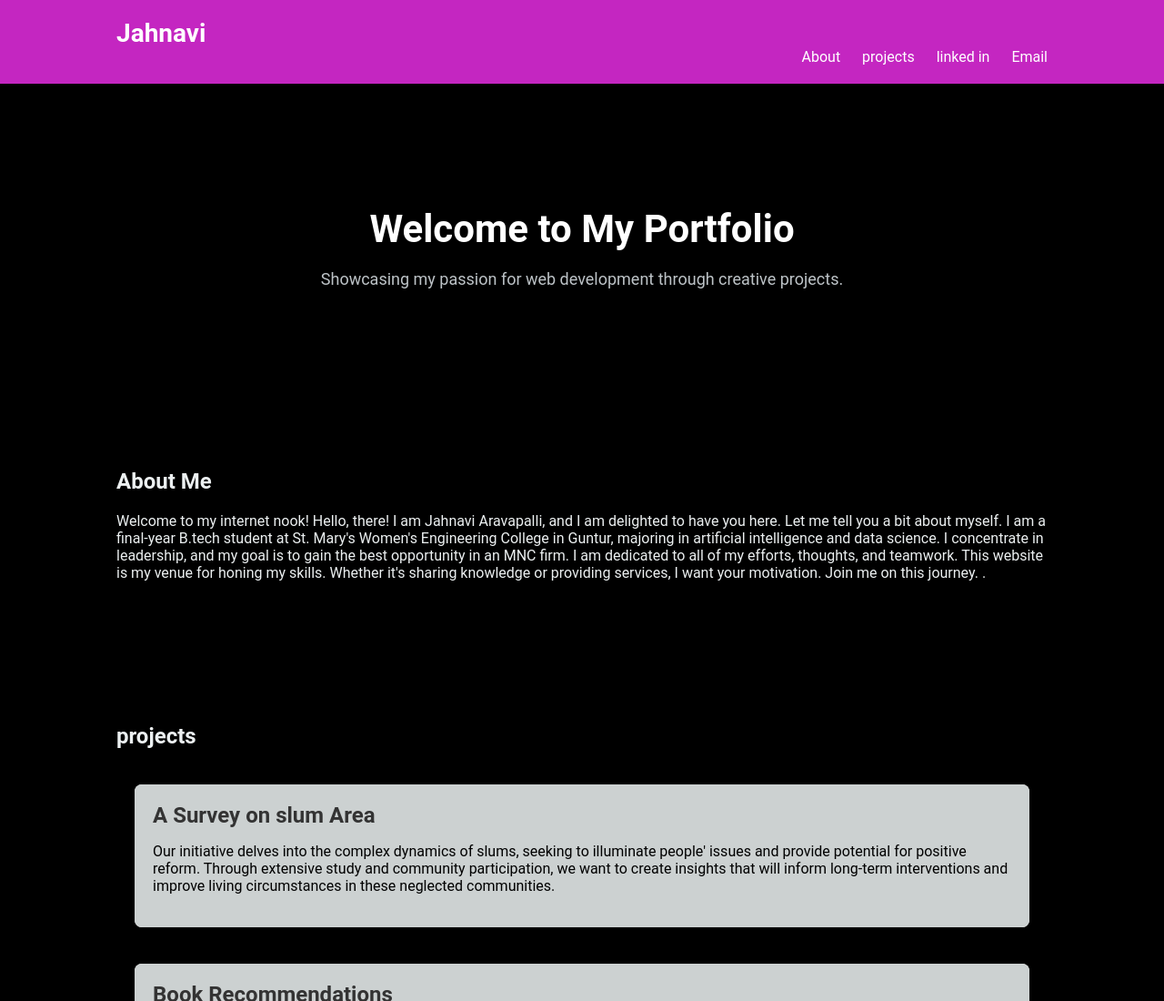
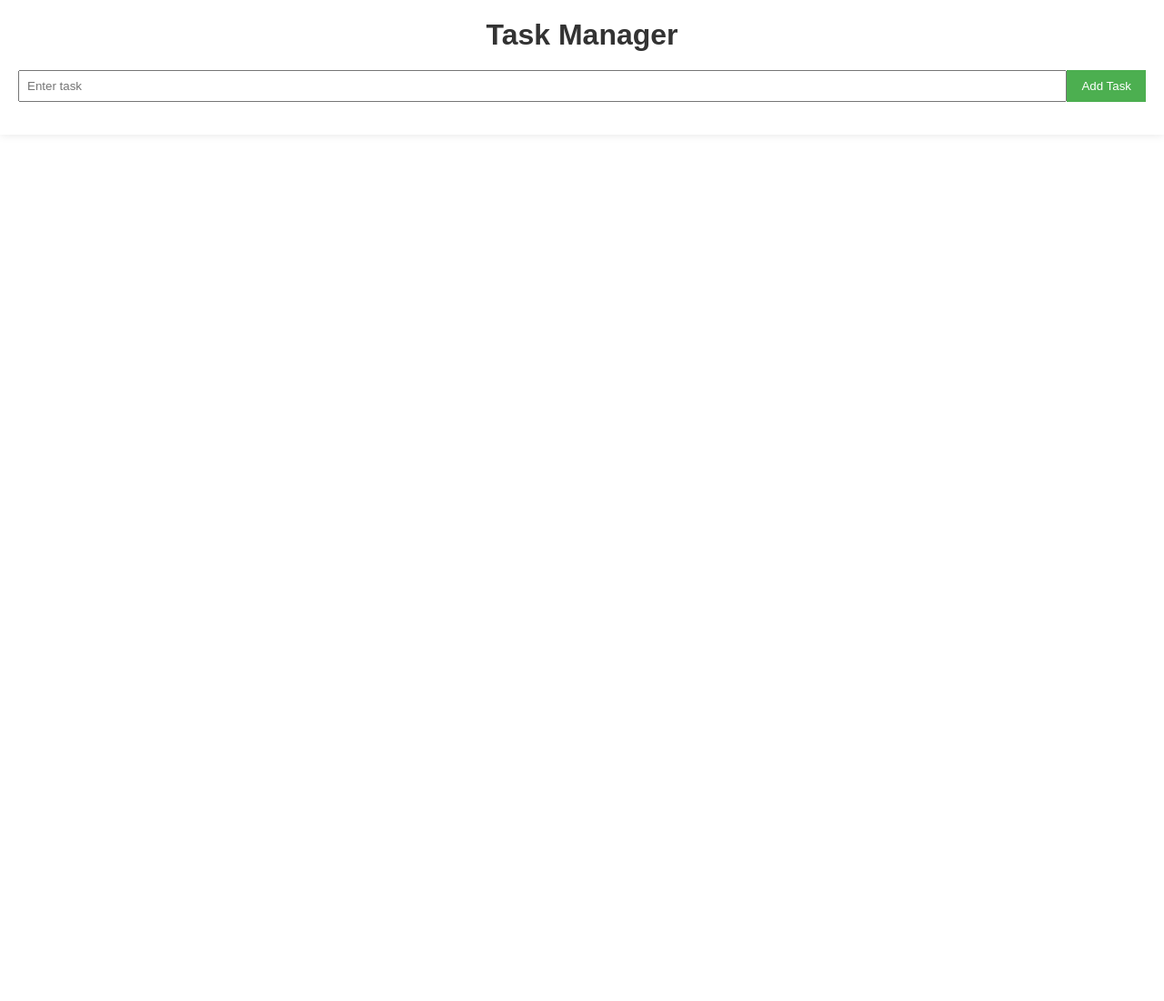
Before and after one commit to aravapallijahnavi/my_portfolio, a plain HTML site: page index.html in a window 1280 px wide. Shown: the top 1100 px of the page at 91% size. After the commit the page ends 800 px from the top, so only its background shows below. Drawn offline with Linux system fonts and the light colour scheme.

Commit message:
Add files via upload

```diff
--- a/index.html
+++ b/index.html
@@ -1,257 +1,49 @@
 <!DOCTYPE html>
 <html lang="en">
-
 <head>
     <meta charset="UTF-8">
     <meta name="viewport" content="width=device-width, initial-scale=1.0">
-    <title>Jahnavi - Portfolio</title>
-    <style>
-        body {
-            font-family: 'Roboto', sans-serif;
-            margin: 0;
-            padding: 0;
-            background-color: #000000;
-            color: #ECF0F1;
+    <link rel="stylesheet" href="style.css">
+    <title>Your Task Manager</title>
+</head>
+<body>
+    <div class="task-manager">
+        <header>
+            <h1>Task Manager</h1>
+        </header>
+        <section class="task-section">
+            <form id="task-form">
+                <input type="text" id="task-input" placeholder="Enter task">
+                <button type="button" onclick="addTask()">Add Task</button>
+            </form>
+            <ul id="task-list"></ul>
+        </section>
+    </div>
+    <script>
+        function addTask() {
+            // Get the input value
+            var taskInput = document.getElementById('task-input');
+            var taskValue = taskInput.value.trim();
+
+            // Check if the input is not empty
+            if (taskValue !== '') {
+                // Create a new list item and append it to the task list
+                var listItem = document.createElement('li');
+                listItem.innerHTML = taskValue + ' <button onclick="removeTask(this)">Remove</button>';
+                document.getElementById('task-list').appendChild(listItem);
+
+                // Clear the input field
+                taskInput.value = '';
+            }
         }
 
-        .container {
-            width: 80%;
-            margin: 0 auto;
+        function removeTask(button) {
+            // Get the parent <li> element of the button
+            var listItem = button.parentNode;
+
+            // Remove the <li> element from the task list
+            listItem.parentNode.removeChild(listItem);
         }
-
-        nav {
-            background-color: #c426c1;
-            color: white;
-            padding: 20px 0;
-            box-shadow: 0 2px 4px rgba(0, 0, 0, 0.1);
-            width: 100%;
-        }
-
-        nav h1 {
-            margin: 0;
-            font-size: 28px;
-            display: inline-block;
-            margin-right: 20px;
-        }
-
-        nav ul {
-            list-style: none;
-            margin: 0;
-            padding: 0;
-            text-align: right;
-        }
-
-        nav li {
-            display: inline-block;
-            margin-left: 20px;
-        }
-
-        nav a {
-            text-decoration: none;
-            color: white;
-            font-size: 16px;
-            transition: color 0.3s ease-in-out;
-        }
-
-        nav a:hover {
-            color: #E74C3C;
-        }
-
-        section {
-            padding: 60px 0;
-        }
-
-        #hero {
-            background-image: url('hero-background.jpg'); /* Replace with your image URL */
-            background-size: cover;
-            background-position: center;
-            text-align: center;
-            color: #fff;
-            padding: 100px 0;
-        }
-
-        .hero-content {
-            max-width: 600px;
-            margin: 0 auto;
-        }
-
-        #hero h2 {
-            font-size: 42px;
-            margin-bottom: 20px;
-        }
-
-        #hero p {
-            font-size: 18px;
-            color: #BDC3C7;
-        }
-
-        .footer {
-            background-color: #34495E;
-            color: white;
-            text-align: center;
-            padding: 20px 0;
-        }
-
-        .card-container {
-            display: flex;
-            flex-wrap: wrap;
-            justify-content: space-around;
-        }
-
-        .card {
-            background-color: #ffffff;
-            border-radius: 8px;
-            box-shadow: 0 0 20px rgba(0, 0, 0, 0.1);
-            overflow: hidden;
-            transition: transform 0.3s ease-in-out;
-            cursor: pointer;
-            margin: 20px;
-        }
-
-        .card:hover {
-            transform: scale(1.05);
-        }
-
-        .card img {
-            width: 100%;
-            height: auto;
-            border-bottom: 1px solid #ECF0F1;
-        }
-
-        .card-content {
-            padding: 20px;
-            background-color: #CCD1D1 ;
-
-        }
-
-        .card h3 {
-            margin: 0;
-            font-size: 24px;
-            color: #333;
-        }
-
-        .card p {
-            font-size: 16px;
-            color: #777;
-
-        }
-        .image
-            {
-                width: 150px; /* Adjust the size as needed */
-                height: 150px;
-                border-radius: 50%;
-                object-fit: cover;
-                margin-bottom: 20px;
-                border: 3px solid #fff; /* Add a border if desired */
-
-
-        }
-        #hero .profile-image {
-            width: 150px; /* Adjust the size as needed */
-            height: 150px;
-            border-radius: 50%;
-            object-fit: cover;
-            margin-bottom: 20px;
-            border: 3px solid #fff; /* Add a border if desired */
-        }
-    </style>
-</head>
-
-<body>
-
-    <!-- Navigation Bar -->
-    <nav>
-        <div class="container">
-            <h1>Jahnavi</h1>
-            <ul>
-                <li><a href="#about">About</a></li>
-                <li><a href="#projects">projects</a></li>
-                <li><a href="#linked in">linked in</a></li>
-                <li><a href="#Email">Email</a></li>
-            </ul>
-        </div>
-
-    </nav>
-
-
-
-    <!-- Hero Section -->
-<div id="hero">
-    <div class="container">
-        <div class="hero-content">
-            <!-- Add your circular image here -->
-
-            <h2>Welcome to My Portfolio</h2>
-            <p>Showcasing my passion for web development through creative projects.</p>
-        </div>
-    </div>
-</div>
-
-
-
-    <!-- About Me Section -->
-    <section id="about" class="container">
-        <h2>About Me</h2>
-        <p>Welcome to my internet nook!
-
-            Hello, there! I am Jahnavi Aravapalli, and I am delighted to have you here. Let me tell you a bit about myself.
-
-
-
-            I am a final-year B.tech student at St. Mary's Women's Engineering College in Guntur, majoring in artificial intelligence and data science.
-
-
-             I concentrate in leadership, and my goal is to gain the best opportunity in an MNC firm.  I am dedicated to all of my efforts, thoughts, and teamwork.
-
-
-            This website is my venue for honing my skills. Whether it's sharing knowledge or providing services, I want your motivation. Join me on this journey.
-
-            .</p>
-    </section>
-
-    <!-- Portfolio Section -->
-    <section id="projects" class="container">
-        <h2>projects</h2>
-        <div class="card-container">
-            <div class="card">
-
-                <div class="card-content">
-
-
-
-                    <h3>A Survey on slum Area</h3>
-                    <p style="color: blaCk;">Our initiative delves into the complex dynamics of slums, seeking to illuminate people' issues and provide potential for positive reform. Through extensive study and community participation, we want to create insights that will inform long-term interventions and improve living circumstances in these neglected
-                        communities.</p>
-                </div>
-            </div>
-            <div class="card">
-                <div class="card-content">
-                    <h3>Book Recommendations</h3>
-                    <p style="color: blaCk;">Take a literary adventure with Reads Rendezvous, where we handpick and propose engaging novels from all genres. Our effort is intended to helping other book enthusiasts find their next excellent read by providing personalized recommendations that suit to a wide range of tastes. With our expertly chosen choices, you may immerse yourself in a world of captivating stories and expand your reading experience. Allow the pages to spin and the adventures to unfold - because every book has a narrative, and every reader needs an ideal match.</p>
-                </div>
-            </div>
-        </div>
-    </section>
-
-    <!-- linked in Section -->
-    <section id="Linked in" class="container">
-        <h2>linked in</h2>
-        <p><a href="https://www.linkedin.com/in/aravapalli-jahnavi-141171276">Aravapalli Jahnavi</a>   </p>
-    </section>
-
-    <!-- email Section -->
-    <section id="contact" class="container">
-        <h2>Email</h2>
-        <p>aravapallijahnavi526@gmail.com</p>
-    </section>
-
-    <!-- Footer -->
-    <footer class="footer">
-        <div class="container">
-            <p>&copy; 2024 Aravapalli jahnavi. All rights reserved.</p>
-        </div>
-    </footer>
-
+    </script>
 </body>
-
 </html>
--- /dev/null
+++ b/style.css
@@ -0,0 +1,59 @@
+body {
+    margin: 0;
+    font-family: 'Arial', sans-serif;
+}
+
+.task-manager {
+    background-color: #fff;
+    box-shadow: 0 0 10px rgba(0, 0, 0, 0.1);
+    padding: 20px;
+}
+
+header {
+    text-align: center;
+}
+
+h1 {
+    margin: 0;
+    color: #333;
+}
+
+.task-section {
+    margin-top: 20px;
+}
+
+form {
+    display: flex;
+    margin-bottom: 10px;
+}
+
+#task-input {
+    flex: 1;
+    padding: 8px;
+}
+
+button {
+    padding: 8px 16px;
+    background-color: #4CAF50;
+    color: #fff;
+    border: none;
+    cursor: pointer;
+}
+
+button:hover {
+    background-color: #45a049;
+}
+
+ul {
+    list-style-type: none;
+    padding: 0;
+}
+
+li {
+    border-bottom: 1px solid #eee;
+    padding: 10px 0;
+}
+
+li:last-child {
+    border-bottom: none;
+}
```
